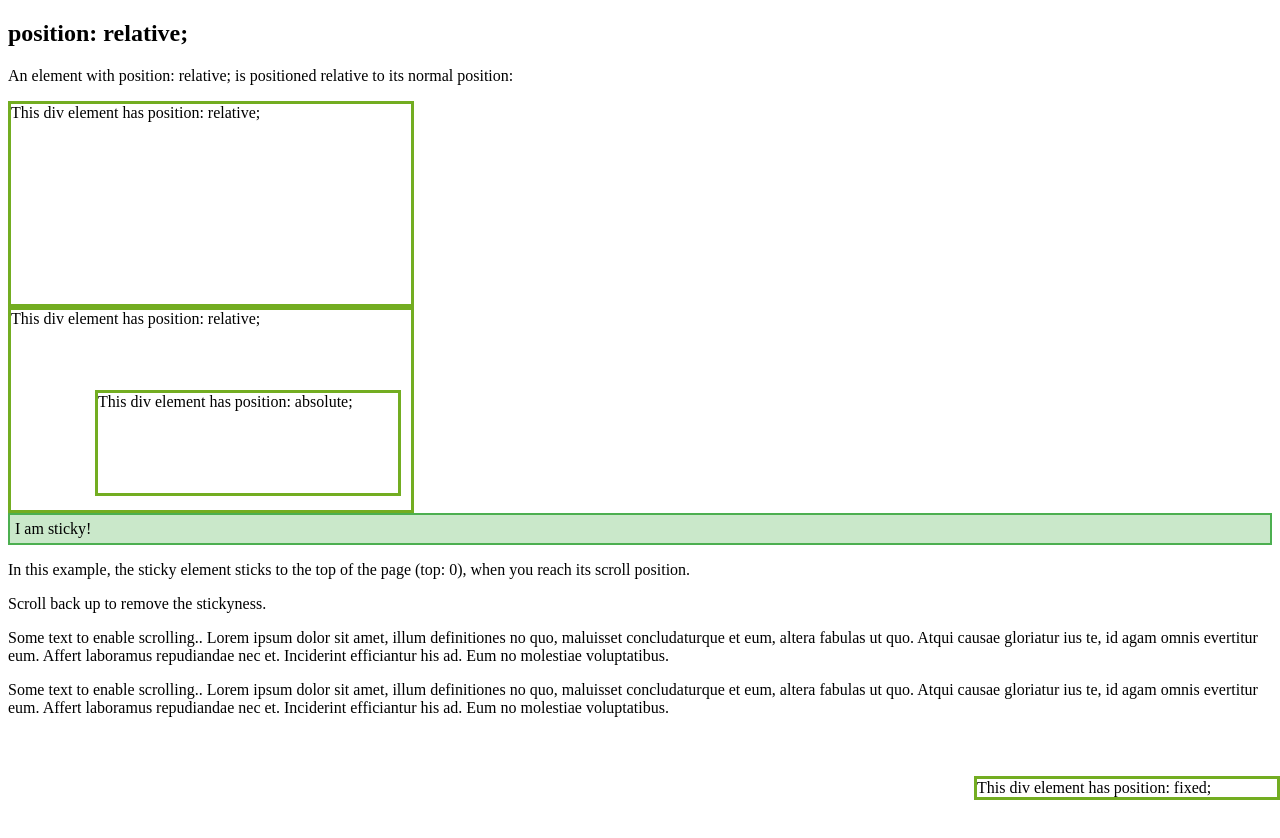
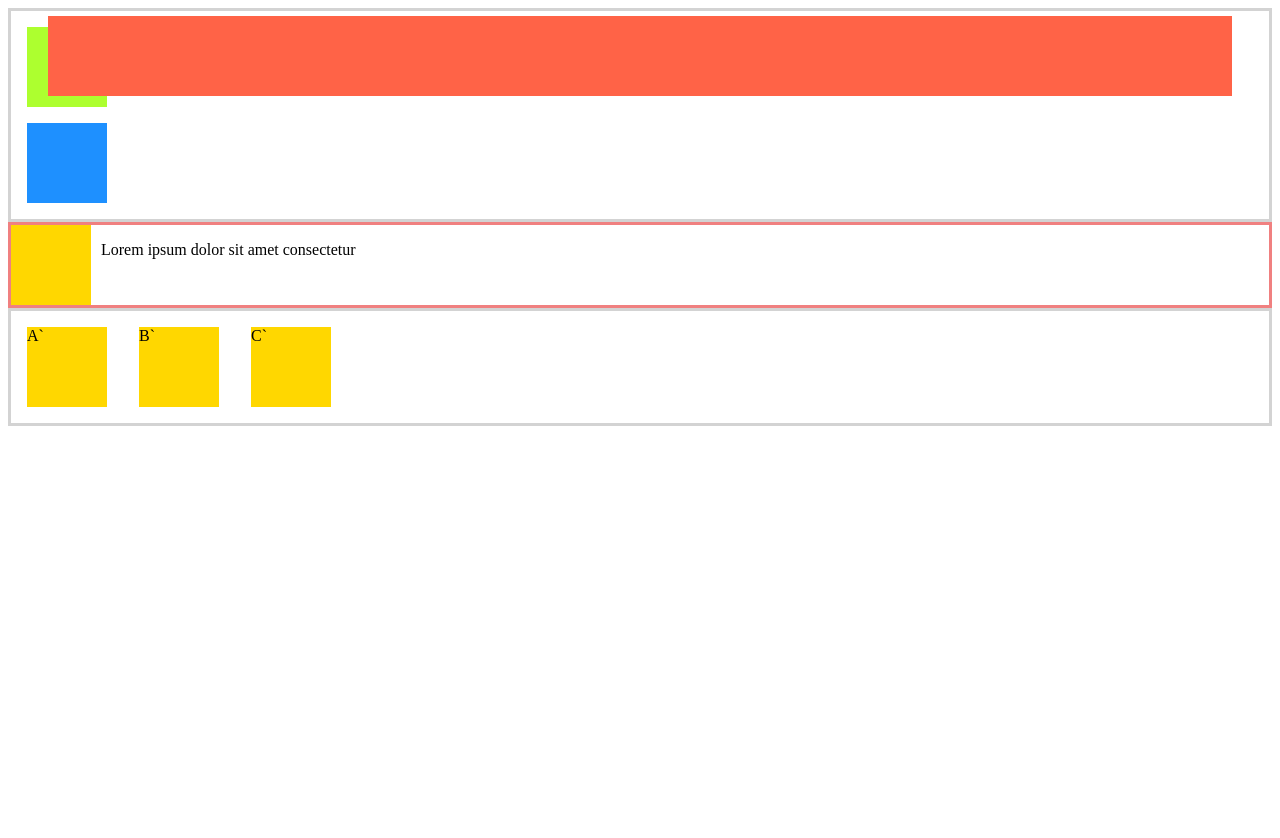
Before and after one commit to rusteauG/HTML-CSS, a plain HTML site: page position/index1.html in a window 1280 px wide. Shown: the top 838 px of the page. After the commit the page ends 800 px from the top, so only its background shows below. Drawn offline with Linux system fonts and the light colour scheme.

Commit message:
float:left

```diff
--- a/position/index1.html
+++ b/position/index1.html
@@ -3,45 +3,23 @@
 	<head>
 		<meta charset="UTF-8" />
 		<meta name="viewport" content="width=device-width, initial-scale=1.0" />
-		<link rel="stylesheet" href="/position/style.css" />
+		<link rel="stylesheet" href="/position/style1.css" />
 		<title>Document</title>
 	</head>
 	<body>
-		<h2>position: relative;</h2>
-
-		<p>
-			An element with position: relative; is positioned relative to its normal
-			position:
-		</p>
-		<div class="fixed">This div element has position: fixed;</div>
-		<div class="relative">This div element has position: relative;</div>
-		<div class="relative">
-			This div element has position: relative;
-			<div class="absolute">This div element has position: absolute;</div>
+		<div class="boxes">
+			<div class="box red"></div>
+			<div class="box green"></div>
+			<div class="box blue"></div>
 		</div>
-
-		<div class="sticky">I am sticky!</div>
-
-		<div style="padding-bottom: 2000px">
-			<p>
-				In this example, the sticky element sticks to the top of the page (top:
-				0), when you reach its scroll position.
-			</p>
-			<p>Scroll back up to remove the stickyness.</p>
-			<p>
-				Some text to enable scrolling.. Lorem ipsum dolor sit amet, illum
-				definitiones no quo, maluisset concludaturque et eum, altera fabulas ut
-				quo. Atqui causae gloriatur ius te, id agam omnis evertitur eum. Affert
-				laboramus repudiandae nec et. Inciderint efficiantur his ad. Eum no
-				molestiae voluptatibus.
-			</p>
-			<p>
-				Some text to enable scrolling.. Lorem ipsum dolor sit amet, illum
-				definitiones no quo, maluisset concludaturque et eum, altera fabulas ut
-				quo. Atqui causae gloriatur ius te, id agam omnis evertitur eum. Affert
-				laboramus repudiandae nec et. Inciderint efficiantur his ad. Eum no
-				molestiae voluptatibus.
-			</p>
+		<article class="tweet clearfix">
+			<div class="avatar"></div>
+			<p>Lorem ipsum dolor sit amet consectetur</p>
+		</article>
+		<div class="container">
+			<div class="box">A`</div>
+			<div class="box">B`</div>
+			<div class="box">C`</div>
 		</div>
 	</body>
 </html>
--- a/position/style1.css
+++ b/position/style1.css
@@ -1,36 +1,23 @@
-body {
-	background: #eeee;
-}
-.wrapper {
-	display: block;
-	background: #fff;
-	max-width: 960px;
-	margin: 0 auto;
-	padding: 20px;
-}
-.wrapper::after {
-	content: "";
-	display: block;
-	clear: both;
-}
-
-h1 {
-	text-align: center;
-}
-h2 {
-	text-align: center;
-}
-
-img {
-	float: left;
-	margin: 10px;
+.container {
+	border: 3px solid lightgrey;
+	display: flex;
+	flex-direction: row;
+	justify-content: center*-+;
 }
 .box {
-	height: 100px;
-	width: 100px;
+	width: 5rem;
+	height: 5rem;
+	background: gold;
+	margin: 1rem;
 }
 .red {
 	background: tomato;
+	position: fixed;
+	top: 0;
+	left: 2rem;
+	right: 2rem;
+	z-index: 9999;
+	width: auto;
 }
 .blue {
 	background: dodgerblue;
@@ -38,30 +25,25 @@ img {
 .green {
 	background: greenyellow;
 }
-
-/* Style each service block */
-.service {
-	background-color: #eeeeee;
-	border: 2px solid #edddee;
-	padding: 10px;
-	text-align: center;
-	width: 200px;
-	margin: 1% 0 0 7%;
+.boxes {
+	border: 3px solid lightgrey;
+	position: relative;
+}
+.tweet {
+	border: 3px solid lightcoral;
+}
+.clearfix::after {
+	content: "";
+	display: block;
+	clear: both;
+}
+.avatar {
+	width: 5rem;
+	height: 5rem;
+	background-color: gold;
 	float: left;
+	margin-right: 10px;
 }
-
-/* Style the headings and paragraphs inside the service blocks */
-.service h2 {
-	font-size: 1.5em;
-	margin: 0;
+.clear {
+	clear: both;
 }
-
-.service p {
-	margin: 10px 0;
-}
-.content {
-	background: lightblue;
-	padding: 10px;
-	clear: both;
-	margin-top: 50px;
-}
```
